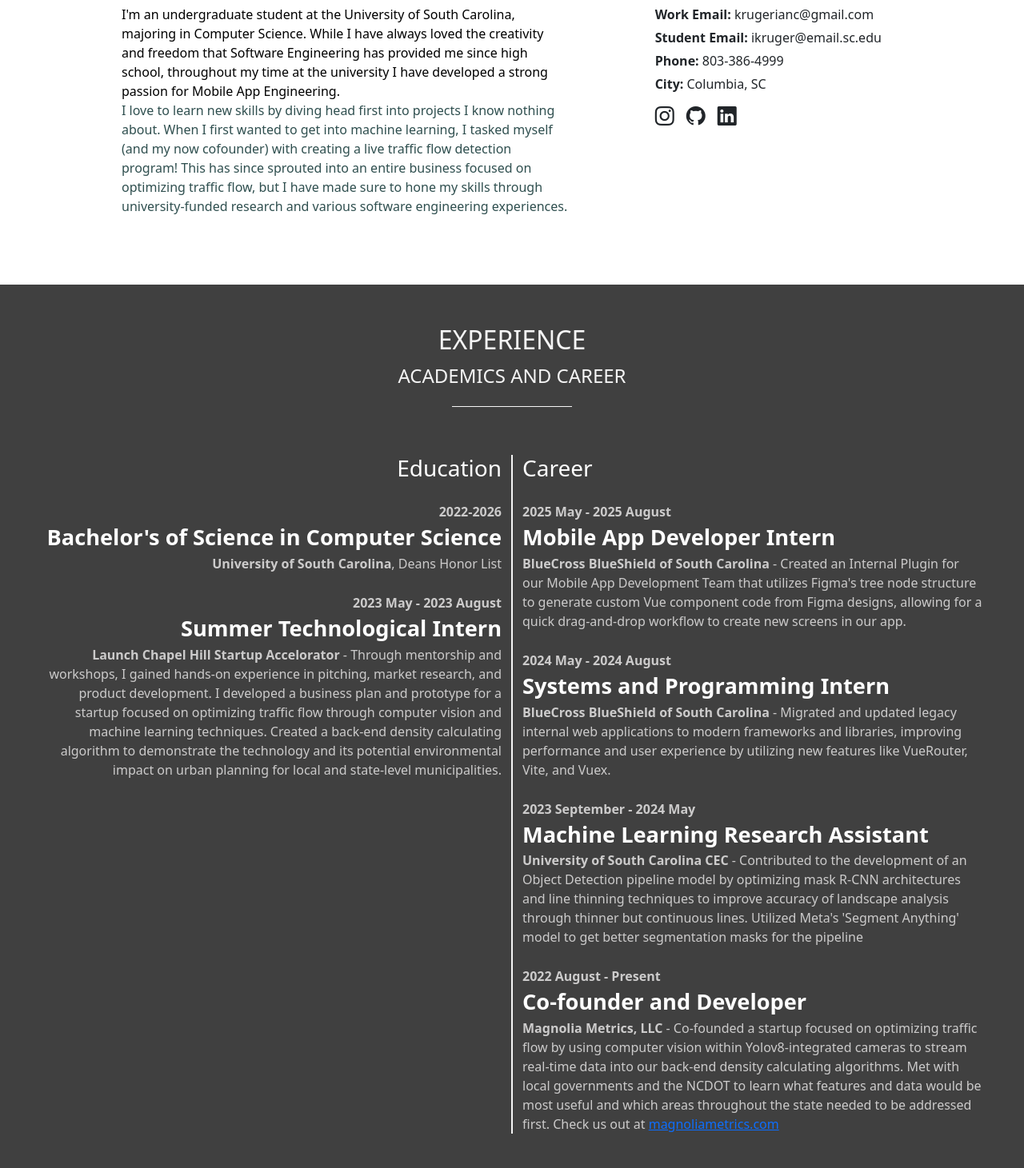
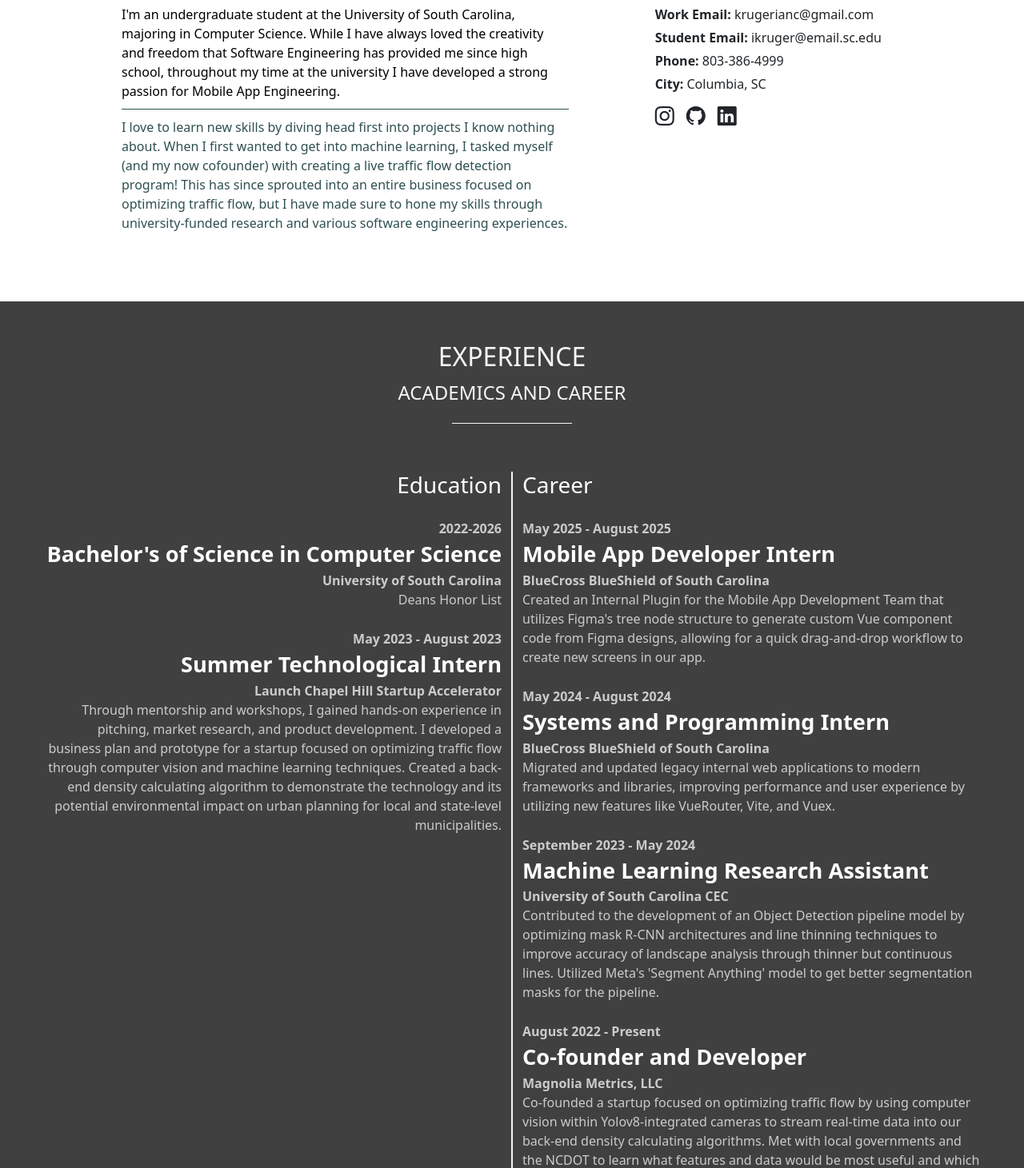
Before and after one commit to ianckruger/ianckruger.github.io, a Vue app: page / in a window 1280 px wide. Shown: the part 1249-2710 px from the top of the page at 80% size. Built offline with nearby package versions, Linux system fonts and the light colour scheme.

Commit message:
Minor design changes + updating json content

```diff
--- a/src/components/Presentation.vue
+++ b/src/components/Presentation.vue
@@ -6,7 +6,7 @@
         <div class="begin">
             {{ content.pres_position }}
         </div>
-        <p>
+        <p class="after">
             {{ content.pres_after }}
         </p>
     </div>
@@ -26,5 +26,10 @@
     }
     .begin {
         color: black;
+        padding-bottom: 10px;
+        border-bottom: 1px solid darkslategray;
+    }
+    .after {
+        padding-top: 10px;
     }
 </style>
--- a/src/components/Timeline.vue
+++ b/src/components/Timeline.vue
@@ -8,6 +8,7 @@
             <div class="resume-description color-light">
                 <strong v-html="description.title"> </strong>
             </div>
+            <div class="color-darker" v-html="description.location"></div>
             <div class="color-darker" v-html="description.content"></div>
         </div>
     </div>
--- a/src/data/experience.json
+++ b/src/data/experience.json
@@ -5,34 +5,40 @@
         {
             "year": "2022-2026",
             "title": "Bachelor's of Science in Computer Science",
-            "content": "<strong>University of South Carolina</strong>, Deans Honor List"
+            "location": "<strong>University of South Carolina</strong>",
+            "content": "Deans Honor List"
         },
         {
-            "year": "2023 May - 2023 August",
+            "year": "May 2023 - August 2023",
             "title": "Summer Technological Intern",
-            "content": "<strong>Launch Chapel Hill Startup Accelorator</strong> - Through mentorship and workshops, I gained hands-on experience in pitching, market research, and product development. I developed a business plan and prototype for a startup focused on optimizing traffic flow through computer vision and machine learning techniques. Created a back-end density calculating algorithm to demonstrate the technology and its potential environmental impact on urban planning for local and state-level municipalities."
+            "location": "<strong>Launch Chapel Hill Startup Accelerator</strong>",
+            "content": "Through mentorship and workshops, I gained hands-on experience in pitching, market research, and product development. I developed a business plan and prototype for a startup focused on optimizing traffic flow through computer vision and machine learning techniques. Created a back-end density calculating algorithm to demonstrate the technology and its potential environmental impact on urban planning for local and state-level municipalities."
         }
     ],
     "careers": [
         {
-            "year": "2025 May - 2025 August",
+            "year": "May 2025 - August 2025",
             "title": "Mobile App Developer Intern",
-            "content": "<strong>BlueCross BlueShield of South Carolina</strong> - Created an Internal Plugin for our Mobile App Development Team that utilizes Figma's tree node structure to generate custom Vue component code from Figma designs, allowing for a quick drag-and-drop workflow to create new screens in our app."
+            "location": "<strong>BlueCross BlueShield of South Carolina</strong>",
+            "content": "Created an Internal Plugin for the Mobile App Development Team that utilizes Figma's tree node structure to generate custom Vue component code from Figma designs, allowing for a quick drag-and-drop workflow to create new screens in our app."
         },
         {
-            "year": "2024 May - 2024 August",
+            "year": "May 2024 - August 2024",
             "title": "Systems and Programming Intern",
-            "content": "<strong>BlueCross BlueShield of South Carolina</strong> - Migrated and updated legacy internal web applications to modern frameworks and libraries, improving performance and user experience by utilizing new features like VueRouter, Vite, and Vuex."
+            "location": "<strong>BlueCross BlueShield of South Carolina</strong>",
+            "content": "Migrated and updated legacy internal web applications to modern frameworks and libraries, improving performance and user experience by utilizing new features like VueRouter, Vite, and Vuex."
         },
         {
-            "year": "2023 September - 2024 May",
+            "year": "September 2023 - May 2024",
             "title": "Machine Learning Research Assistant",
-            "content": "<strong>University of South Carolina CEC</strong> - Contributed to the development of an Object Detection pipeline model by optimizing mask R-CNN architectures and line thinning techniques to improve accuracy of landscape analysis through thinner but continuous lines. Utilized Meta's 'Segment Anything' model to get better segmentation masks for the pipeline"
+            "location": "<strong>University of South Carolina CEC</strong>",
+            "content": "Contributed to the development of an Object Detection pipeline model by optimizing mask R-CNN architectures and line thinning techniques to improve accuracy of landscape analysis through thinner but continuous lines. Utilized Meta's 'Segment Anything' model to get better segmentation masks for the pipeline."
         },
         {
-            "year": "2022 August - Present",
+            "year": "August 2022 - Present",
             "title": "Co-founder and Developer",
-            "content": "<strong>Magnolia Metrics, LLC</strong> - Co-founded a startup focused on optimizing traffic flow by using computer vision within Yolov8-integrated cameras to stream real-time data into our back-end density calculating algorithms. Met with local governments and the NCDOT to learn what features and data would be most useful and which areas throughout the state needed to be addressed first.\nCheck us out at <a href='https://www.magnoliametrics.com' target='_blank'>magnoliametrics.com</a>"
+            "location": "<strong>Magnolia Metrics, LLC</strong>",
+            "content": "Co-founded a startup focused on optimizing traffic flow by using computer vision within Yolov8-integrated cameras to stream real-time data into our back-end density calculating algorithms. Met with local governments and the NCDOT to learn what features and data would be most useful and which areas throughout the state needed to be addressed first.\nCheck us out at <a href='https://www.magnoliametrics.com' target='_blank'>magnoliametrics.com</a>"
         }
     ]
 }
```
